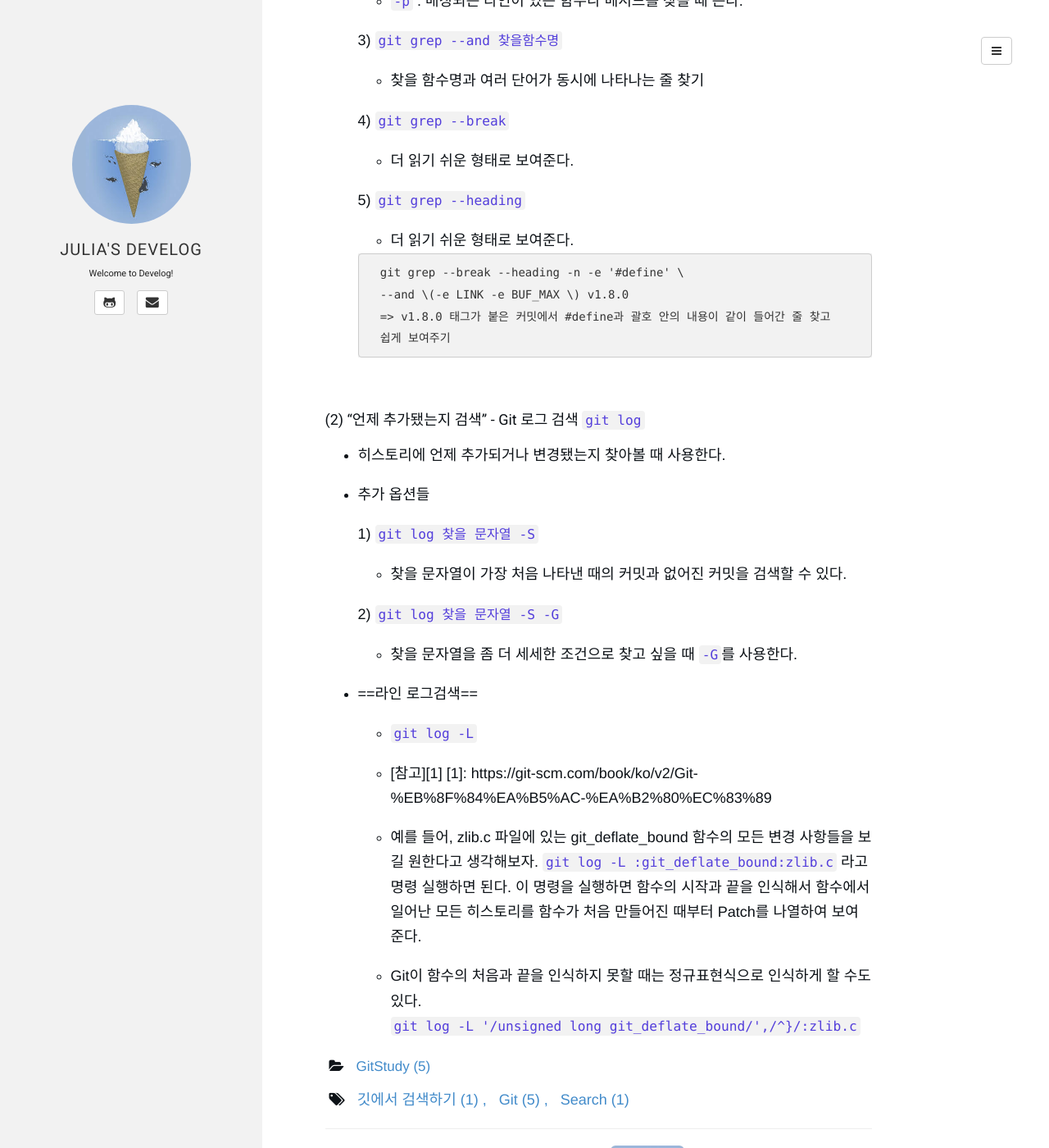
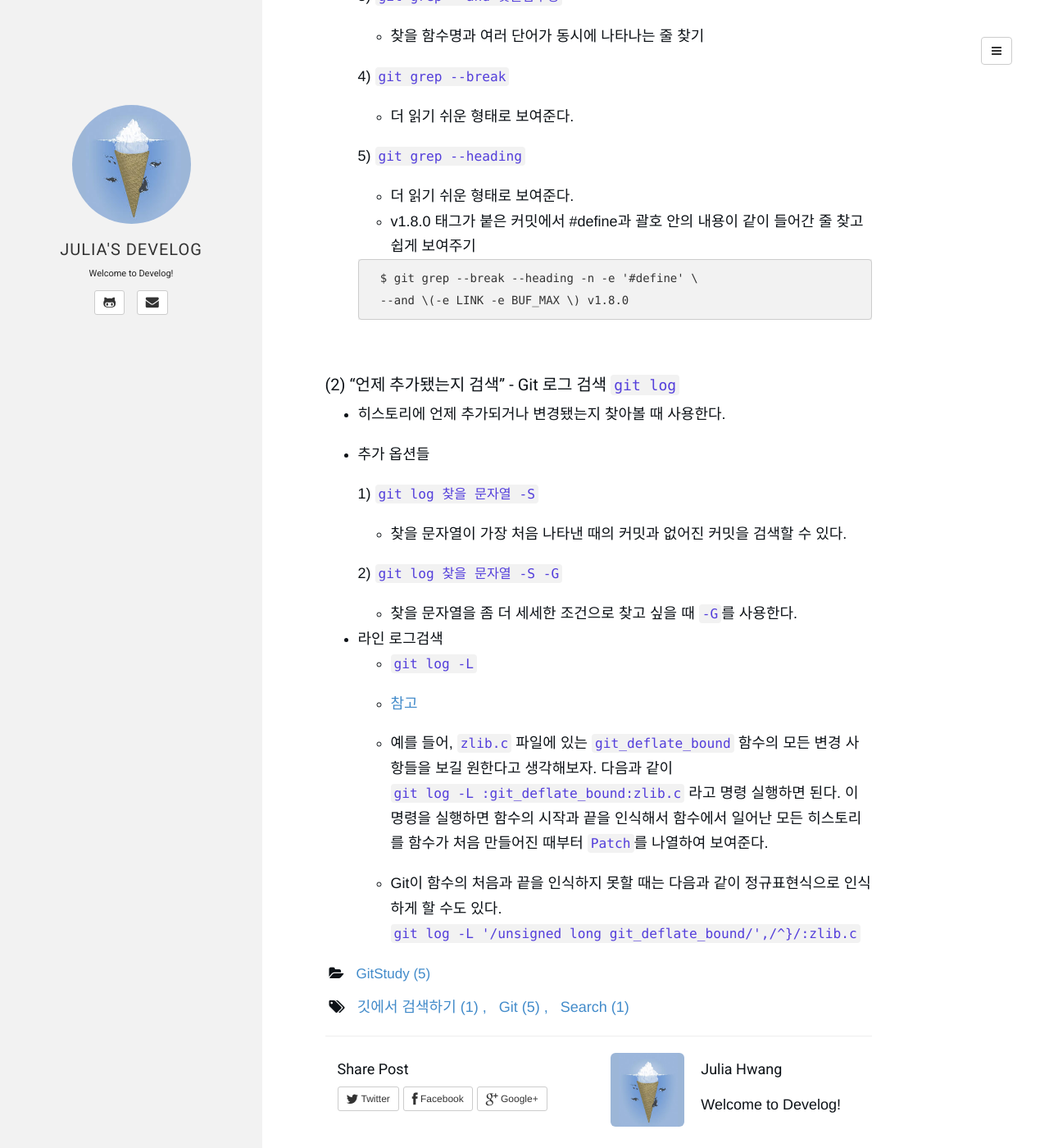
Before and after one commit to juliahwang/juliahwang.github.io, a Jekyll site: the page built from _posts/2017-06-15-7.5 Git 도구 - 검색.md, in a window 1280 px wide and 1400 px high, scrolled down 825 px. Shown: the whole window at 82% size. Built offline with Jekyll 4.4.1, drawn with Linux system fonts in a browser that asks for light colours; some web fonts are replaced; some of the changed text lies outside the part shown.

````diff
--- a/_posts/2017-06-15-7.5 Git 도구 - 검색.md
+++ b/_posts/2017-06-15-7.5 Git 도구 - 검색.md
@@ -1,23 +1,21 @@
 ---
 layout: post
-title: 7.5 Git 도구 - 검색
+title: Git 도구 - 검색
 categories: [GitStudy]
 tags: [깃에서 검색하기, Git, Search]
 description:
 ---
 
-### 1. 검색
-
 git에는 데이터베이스에 저장된 코드나 커밋에서 원하는 부분을 빠르고 쉽게 검색하는 도구들이 있다. 프로젝트를 진행할 때 함수의 정의나 함수가 호출되는 곳을 검색해야하는 경우 사용할 수 있다.
 
 <br>
-#### (1) "어디에 있는지 검색" `git grep -n 찾을함수명 또는 문자열`
+
+### (1) "어디에 있는지 검색" `git grep -n 찾을함수명 또는 문자열`
 
 - 매우 빠르고 깃 히스토리 내의 어떤 정보라도 찾아낼 수 있다.
 - 커밋 트리의 내용이나 워킹 디렉토리의 내용을 문자열이나 정규표현식으로 쉽게 찾을 수 있다.
 - 대상을 지정하지 않으면 워킹 디렉토리 파일에서 찾는다.
 - 명령을 실행할 때 `-n`을 추가하면 찾을 문자열이 위치한 라인번호를 알려준다.
-
 - 추가 옵션들
 
 	1) `git grep --count 찾을함수명 또는 문자열`
@@ -40,20 +38,19 @@
 	5) `git grep --heading`
 
 	- 더 읽기 쉬운 형태로 보여준다.
+	- v1.8.0 태그가 붙은 커밋에서 #define과 괄호 안의 내용이 같이 들어간 줄 찾고
+	쉽게 보여주기
 
-	~~~
-	git grep --break --heading -n -e '#define' \
+	```
+	$ git grep --break --heading -n -e '#define' \
 	--and \(-e LINK -e BUF_MAX \) v1.8.0
-	=> v1.8.0 태그가 붙은 커밋에서 #define과 괄호 안의 내용이 같이 들어간 줄 찾고
-	쉽게 보여주기
-	~~~
+	```
 
 <br>
-#### (2) "언제 추가됐는지 검색" - Git 로그 검색 `git log`
+
+### (2) "언제 추가됐는지 검색" - Git 로그 검색 `git log`
 
 - 히스토리에 언제 추가되거나 변경됐는지 찾아볼 때 사용한다.
-
-
 - 추가 옵션들
 
 	1) `git log 찾을 문자열 -S`
@@ -62,11 +59,10 @@
 	2) `git log 찾을 문자열 -S -G`
 	- 찾을 문자열을 좀 더 세세한 조건으로 찾고 싶을 때 `-G`를 사용한다.
 
-- ==라인 로그검색==
+- 라인 로그검색
 	- `git log -L`
-	- [참고][1]
-[1]: https://git-scm.com/book/ko/v2/Git-%EB%8F%84%EA%B5%AC-%EA%B2%80%EC%83%89
+	- [참고](https://git-scm.com/book/ko/v2/Git-%EB%8F%84%EA%B5%AC-%EA%B2%80%EC%83%89)
 
-	- 예를 들어, zlib.c 파일에 있는 git_deflate_bound 함수의 모든 변경 사항들을 보길 원한다고 생각해보자. `git log -L :git_deflate_bound:zlib.c` 라고 명령 실행하면 된다. 이 명령을 실행하면 함수의 시작과 끝을 인식해서 함수에서 일어난 모든 히스토리를 함수가 처음 만들어진 때부터 Patch를 나열하여 보여준다.
+	- 예를 들어, `zlib.c` 파일에 있는 `git_deflate_bound` 함수의 모든 변경 사항들을 보길 원한다고 생각해보자. 다음과 같이 `git log -L :git_deflate_bound:zlib.c` 라고 명령 실행하면 된다. 이 명령을 실행하면 함수의 시작과 끝을 인식해서 함수에서 일어난 모든 히스토리를 함수가 처음 만들어진 때부터 `Patch`를 나열하여 보여준다.
 
-	- Git이 함수의 처음과 끝을 인식하지 못할 때는 정규표현식으로 인식하게 할 수도 있다. `git log -L '/unsigned long git_deflate_bound/',/^}/:zlib.c`
+	- Git이 함수의 처음과 끝을 인식하지 못할 때는 다음과 같이 정규표현식으로 인식하게 할 수도 있다. `git log -L '/unsigned long git_deflate_bound/',/^}/:zlib.c`
````
Also changed, not shown: _posts/2017-08-21-비동기태스크큐.md (added, +158 -0 lines).
